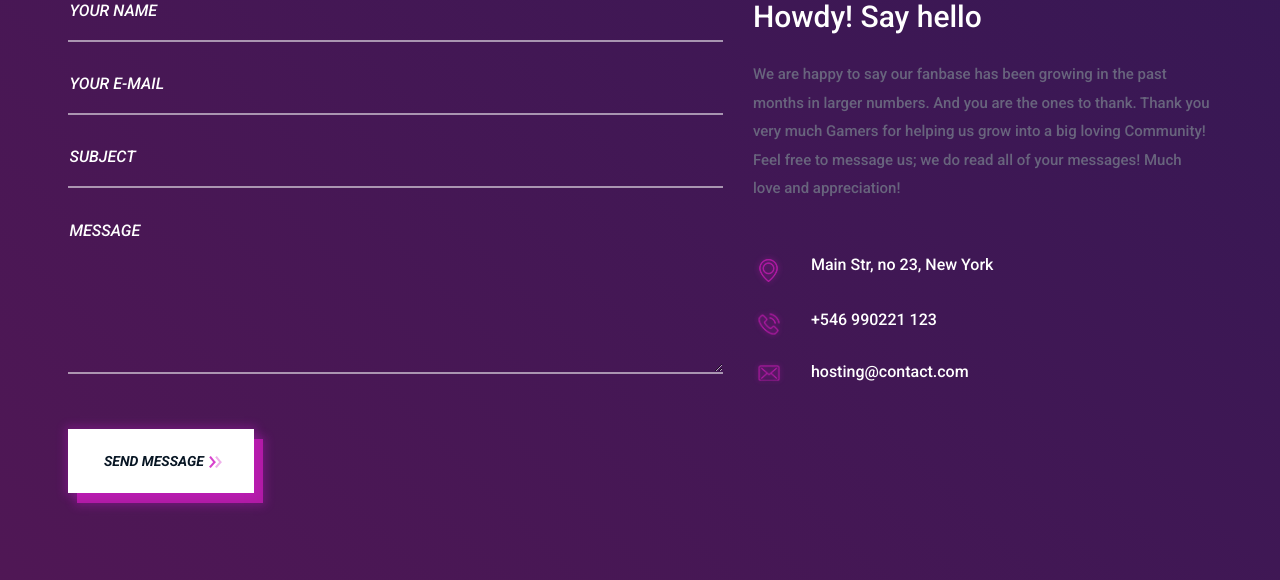
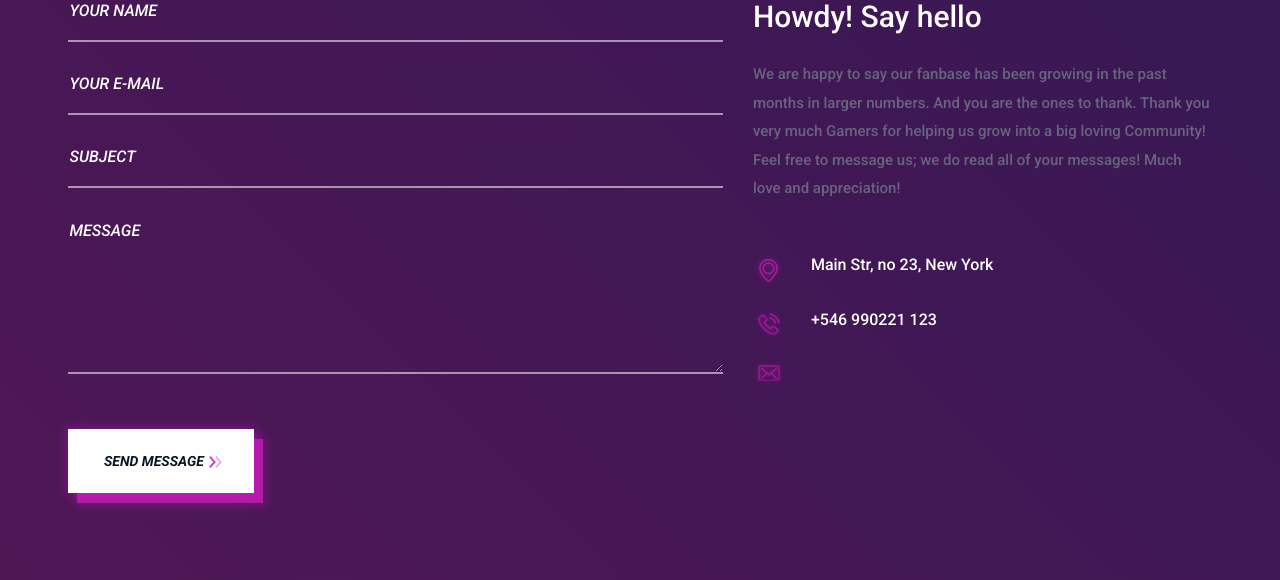
Before and after one commit to roblox-admin/roblox, a Flask app: page /contact in a window 1280 px wide; the page is wider, and only the part inside the window is pictured. Shown: the part 1171-1751 px from the top of that part. Run offline with Flask 3, Linux system fonts and the light colour scheme; some libraries are stand-ins or nearby versions; some web fonts are replaced.

Commit message:
Update contact.html

```diff
--- a/templates/contact.html
+++ b/templates/contact.html
@@ -103,7 +103,7 @@
                     </div>
                     <div class="cont-info">
                         <div class="ci-icon"><img src="{{ url_for('static', filename='img/icons/mail.png') }}" alt=""></div>
-                        <div class="ci-text">hosting@contact.com</div>
+                        <div class="ci-text"></div>
                     </div>
                 </div>
             </div>
```
